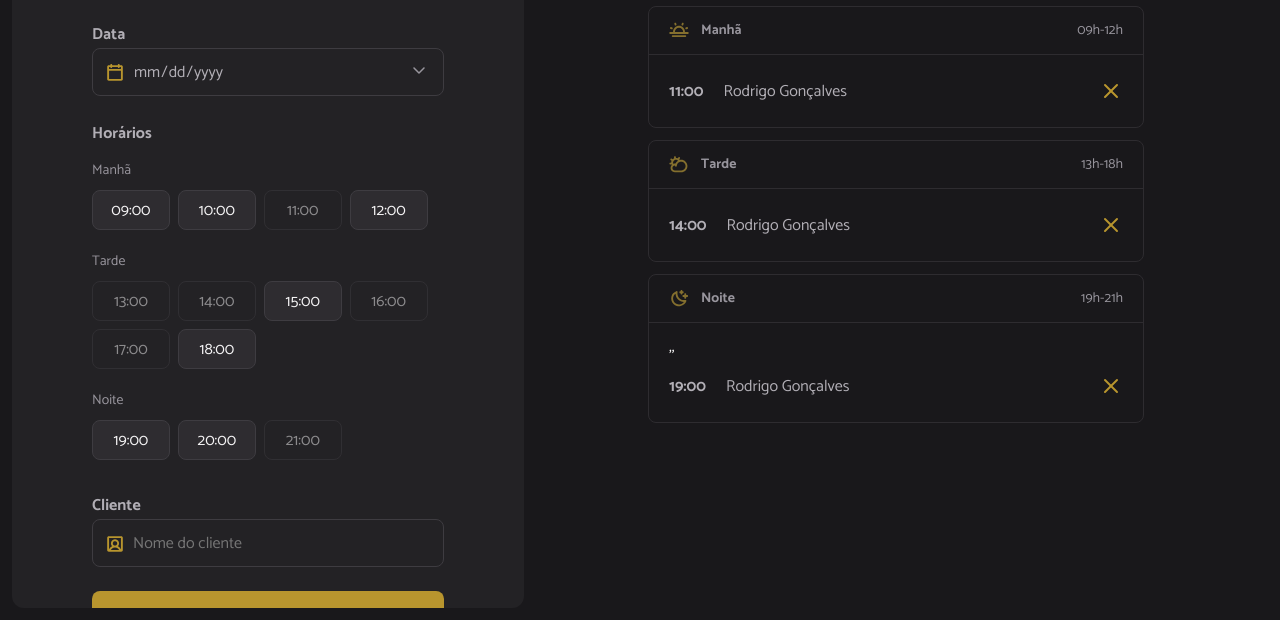
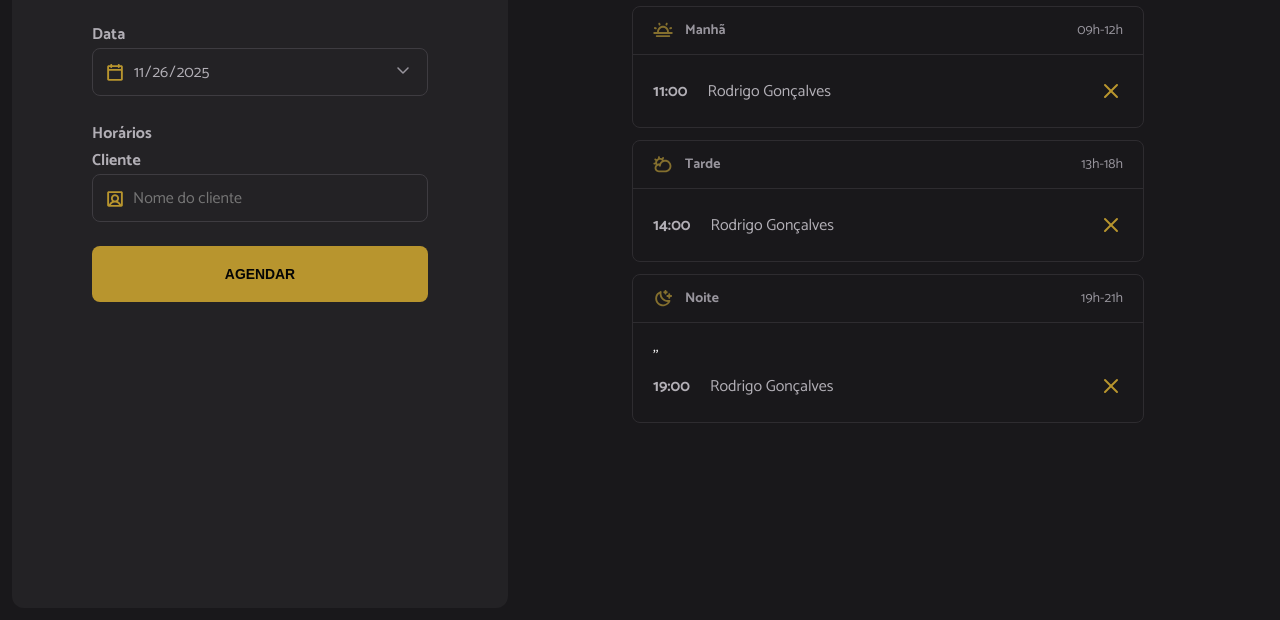
Before and after one commit to davizinhoow/Hair-Day, a website built with webpack: page index.html in a window 1280 px wide. Shown: the part 180-800 px from the top of the page. Built offline with nearby package versions, Linux system fonts and the light colour scheme.

Commit message:
carregamento da pagina e botão submit

```diff
--- a/index.html
+++ b/index.html
@@ -37,70 +37,8 @@
         </div>
 
         <span class="label">Horários</span>
-        <ul id="hours" class="hours" aria-label="Horários disponíveis de manhã">
-          <!-- Exemplo: Manhã -->
-          <li data-period="morning" class="hour-period">Manhã</li>
-          <li data-period="morning" value="09:00" class="hour hour-available">
-            09:00
-          </li>
-          <li data-period="morning" value="10:00" class="hour hour-available">
-            10:00
-          </li>
-          <li data-period="morning" value="11:00" class="hour hour-unavailable">
-            11:00
-          </li>
-          <li data-period="morning" value="12:00" class="hour hour-available">
-            12:00
-          </li>
-          <!-- Exemplo: Tarde  -->
-          <li data-period="morning" class="hour-period">Tarde</li>
-          <li
-            data-period="afternoon"
-            value="13:00"
-            class="hour hour-unavailable"
-          >
-            13:00
-          </li>
-          <li
-            data-period="afternoon"
-            value="14:00"
-            class="hour hour-unavailable"
-          >
-            14:00
-          </li>
-          <li data-period="afternoon" value="15:00" class="hour hour-available">
-            15:00
-          </li>
-          <li
-            data-period="afternoon"
-            value="16:00"
-            class="hour hour-unavailable"
-          >
-            16:00
-          </li>
-          <li
-            data-period="afternoon"
-            value="17:00"
-            class="hour hour-unavailable"
-          >
-            17:00
-          </li>
-          <li data-period="afternoon" value="18:00" class="hour hour-available">
-            18:00
-          </li>
-          <!-- Exemplo: Noite -->
-          <li data-period="morning" class="hour-period">Noite</li>
 
-          <li data-period="night" value="19:00" class="hour hour-available">
-            19:00
-          </li>
-          <li data-period="night" value="20:00" class="hour hour-available">
-            20:00
-          </li>
-          <li data-period="night" value="21:00" class="hour hour-unavailable">
-            21:00
-          </li>
-        </ul>
+
 
         <label for="client" class="label">Cliente</label>
         <div class="input">
--- /dev/null
+++ b/src/modules/form/submit.js
@@ -0,0 +1,24 @@
+import dayjs from "dayjs"
+
+
+const form = document.querySelector('form')
+const selectedDate = document.getElementById('date')
+
+
+//data atual para o input
+const inputToday = dayjs(new Date()).format("YYYY-MM-DD")
+
+
+//Carrega data atual
+selectedDate.value = dayjs(new Date()).format("YYYY-MM-DD")
+
+//data mínima
+selectedDate.min = dayjs(new Date()).format("YYYY-MM-DD")
+
+
+form.onsubmit = (event) => {
+    event.preventDefault()
+
+
+    console.log("Enviado!!")
+}
--- /dev/null
+++ b/src/modules/load.js
@@ -0,0 +1,3 @@
+document.addEventListener("DOMContentLoaded", function() {
+    console.log("documento carregado!")
+})
```
Also changed, not shown: src/main.js (+5 -2 lines), src/utils/opening-hours.js (added, +15 -0 lines).
